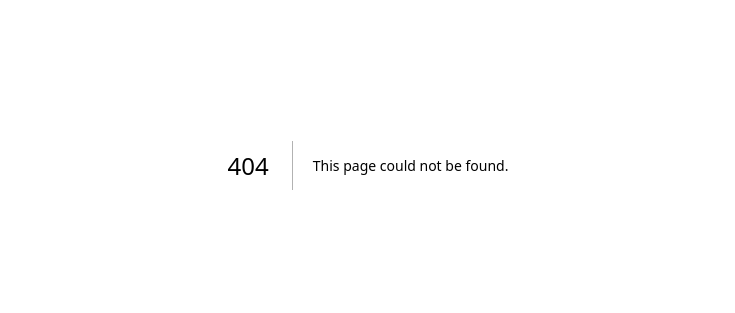
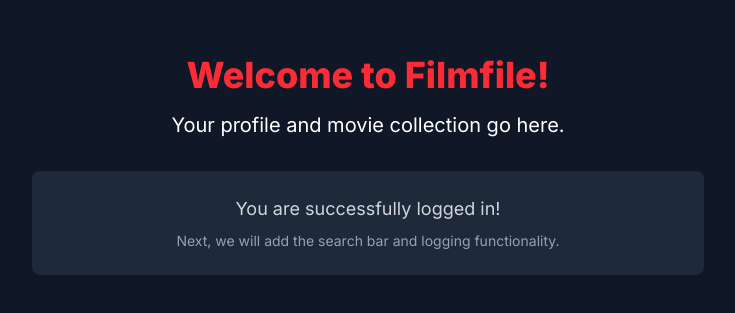
Before and after one commit to filmfileproject-cpu/FilmfileProject, a Next.js app: page /profile in a window 1280 px wide. Before the commit this address had no page. Shown: the part 235-548 px from the top of the page, without its empty margins (272-1007 px from the left). Built offline with nearby package versions, Linux system fonts and the light colour scheme.

Commit message:
Create page.tsx

```diff
--- /dev/null
+++ b/app/profile/page.tsx
@@ -0,0 +1,19 @@
+// app/profile/page.tsx
+import React from 'react';
+
+const ProfilePage = () => {
+  return (
+    <div className="flex flex-col items-center justify-center min-h-screen bg-gray-900 text-white p-8">
+      <h1 className="text-4xl font-extrabold mb-4 text-red-500">Welcome to Filmfile!</h1>
+      <p className="text-xl mb-8">Your profile and movie collection go here.</p>
+
+      {/* Placeholder for the user's movie list */}
+      <div className="bg-gray-800 p-6 rounded-lg w-full max-w-2xl text-center">
+        <p className="text-lg text-gray-300">You are successfully logged in!</p>
+        <p className="mt-2 text-sm text-gray-400">Next, we will add the search bar and logging functionality.</p>
+      </div>
+    </div>
+  );
+};
+
+export default ProfilePage;
```
